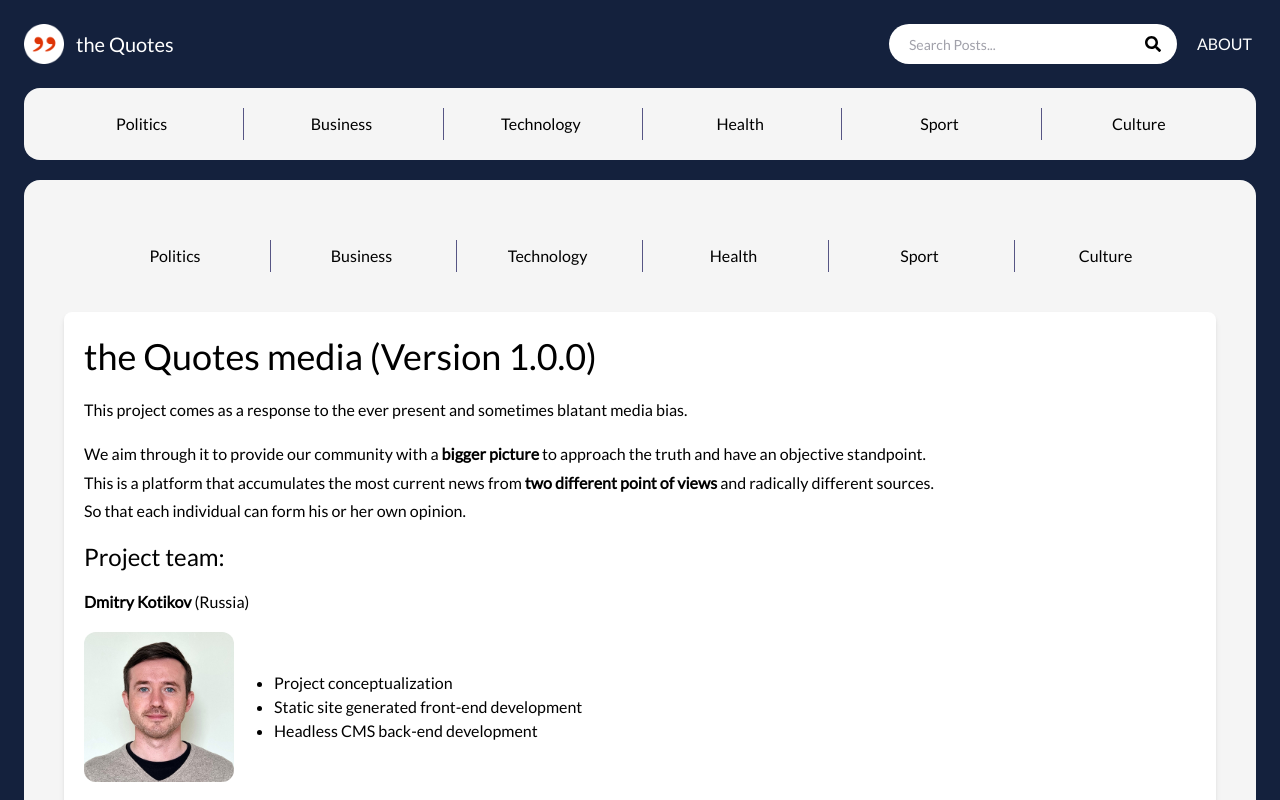
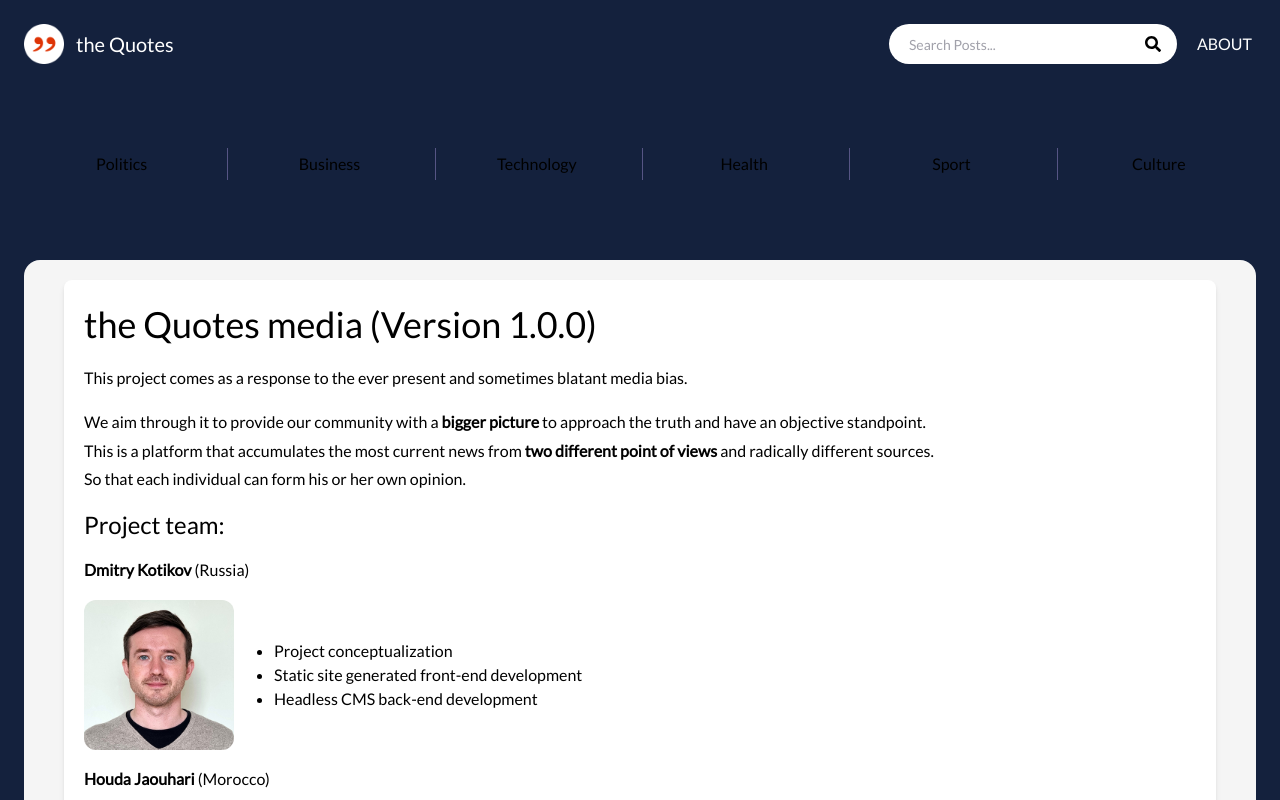
Before and after one commit to mielenyvin/thequotes_dark, a Next.js app: page /about in a window 1280 px wide. Shown: the top 800 px of the page. Built offline with nearby package versions, Linux system fonts and the light colour scheme.

Commit message:
design updates

```diff
--- a/components/Layout.js
+++ b/components/Layout.js
@@ -25,23 +25,16 @@ export default function Layout({title, keywords, desciprtion, children, categori
 
             <Header />
 
-<div className='sm:mx-6'>
-<div className='bg-qgrey sm:bg-qlitegray sm:rounded-2xl container mx-auto flex flex-wrap p-0 flex-col '>
+            <div className='my-10'>
 <CategoryList categories={categories} />
 </div>
-</div>
-
-
-
 
 <div className='pb-0 sm:pb-5'></div>
 <div className='sm:mx-6 sm:h-(screen-12)  mb-auto'>
 <div className='bg-qlitegray sm:rounded-2xl container mx-auto flex flex-wrap p-5 flex-col '>
 
 <main className='mb-auto container mx-auto px-5'>
-<div className='my-10'>
-<CategoryList categories={categories} />
-</div>
+
 <div className=''>
 {children}
 </div>
```
